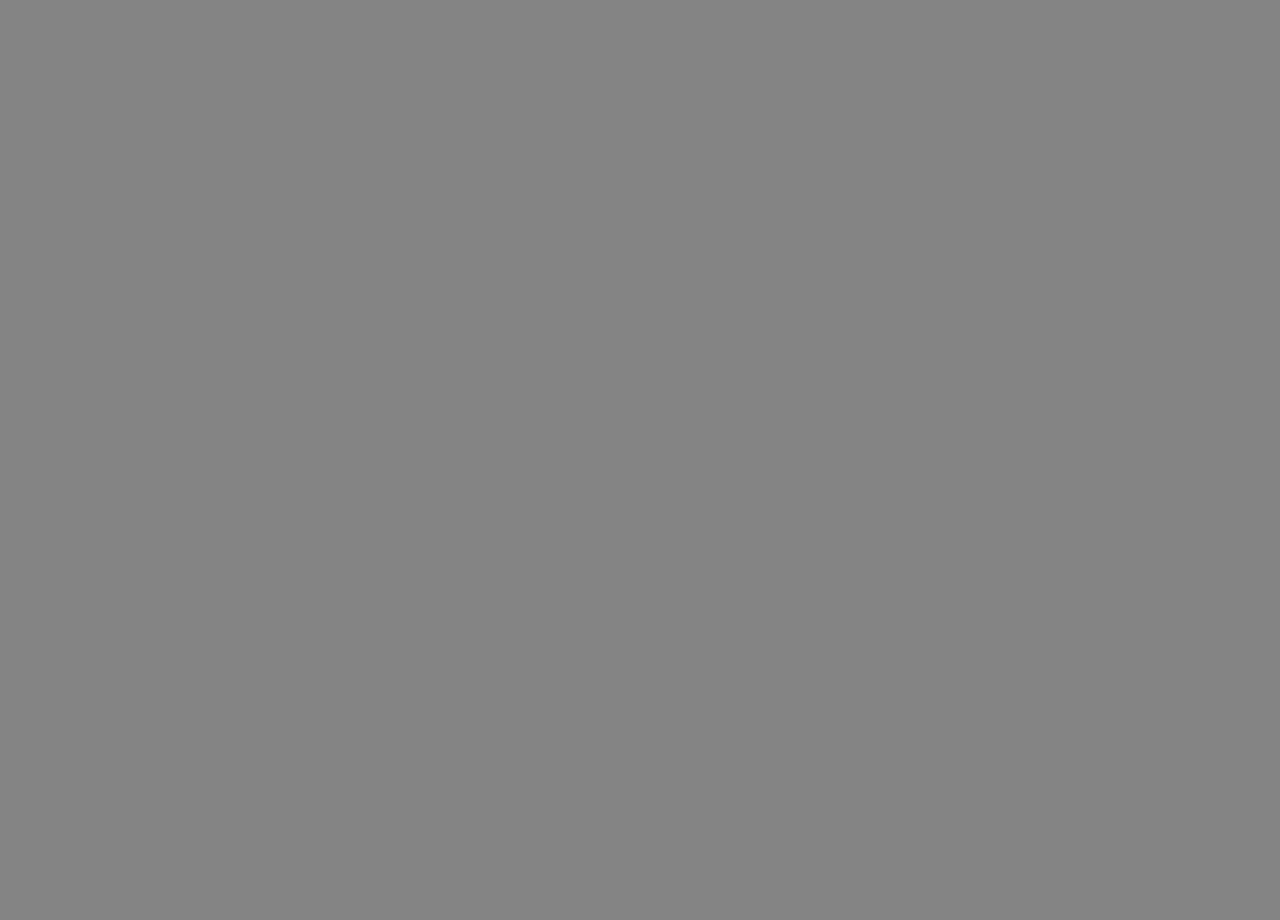
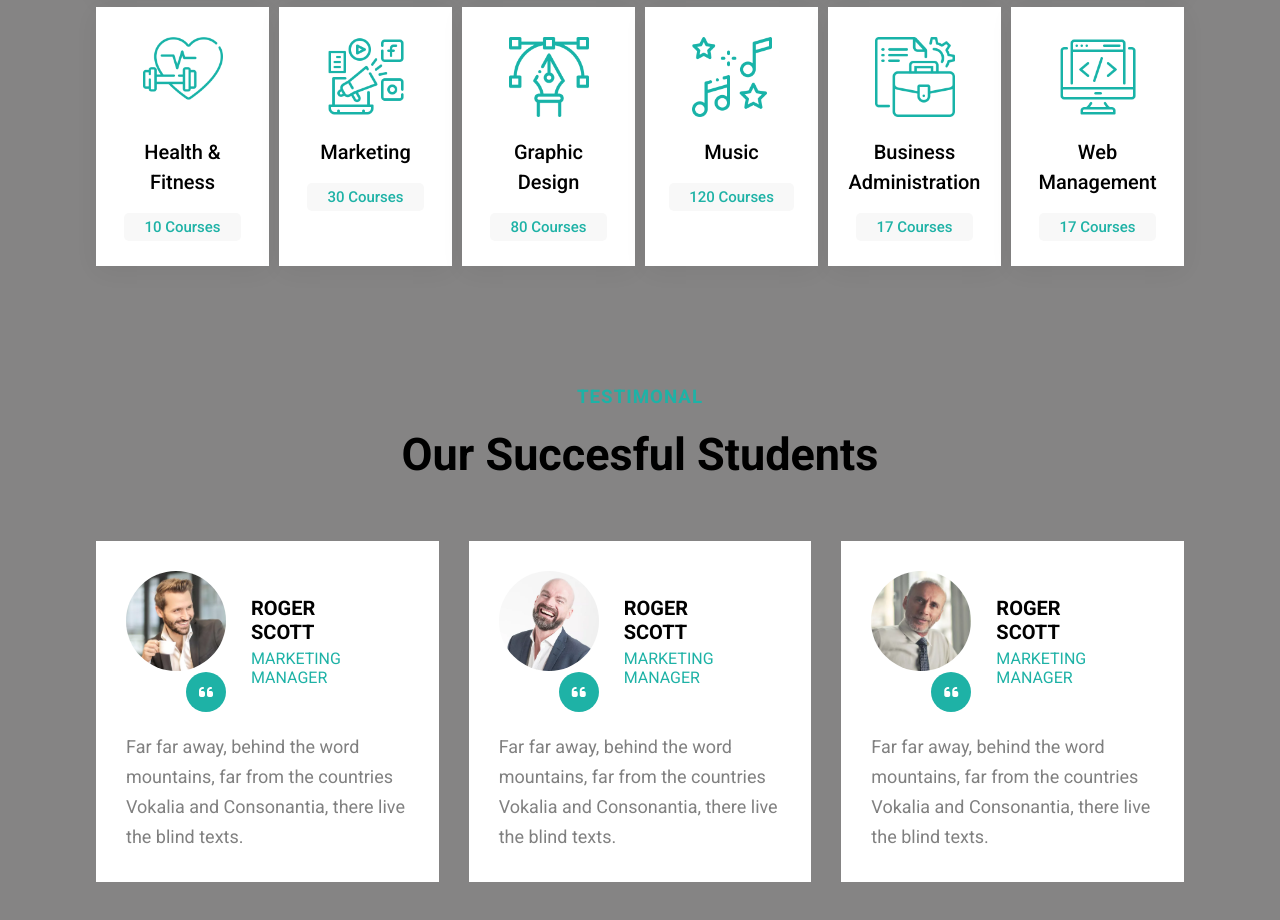
Before and after one commit to khoji-7/online-courses, a React (Vite) app: page / in a window 1280 px wide. Shown: the part 3320-4240 px from the top of the page. Before the commit the page ends 2886 px from the top, so only its background shows below. Built offline with nearby package versions, Linux system fonts and the light colour scheme.

Commit message:
testimonal

```diff
--- a/src/App.jsx
+++ b/src/App.jsx
@@ -7,6 +7,7 @@ import Home from "./components/home/Home";
 import About from "./components/about/About";
 import CourseHome from "./components/allCourse/CourseHome";
 import Team from "./components/Team/Team";
+import Test from "./components/home/testimonal/Test";
 const App = () => {
     return (
         <>
@@ -17,6 +18,8 @@ const App = () => {
                     <Route path="/about" exact component={About} />
                     <Route path="/course" exact component={CourseHome} />
                     <Route path="/team" exact component={Team} />
+                    <Route path="/test" exact component={Test} />
+
 
                 </Switch>
             </Router>
--- a/src/components/home/Home.jsx
+++ b/src/components/home/Home.jsx
@@ -2,6 +2,7 @@ import React from 'react'
 import Hero from './hero/Hero'
 import AboutCard from '../about/AboutCard'
 import HAbout from './hero/HAbout'
+import Test from './testimonal/Test'
 
 const Home = () => {
   return (
@@ -9,6 +10,7 @@ const Home = () => {
       <Hero/>
       <AboutCard/>
       <HAbout/>
+      <Test/>
     </div>
   )
 }
--- a/src/components/home/hero/HAbout.jsx
+++ b/src/components/home/hero/HAbout.jsx
@@ -1,6 +1,7 @@
 import React from "react";
 import Title from "../../common/title/Title";
 import { coursesCard } from "../../../dummydata";
+import OnlineCourse from "../../allCourse/OnlineCourse";
 
 const HAbout = () => {
     return (
@@ -57,6 +58,7 @@ const HAbout = () => {
                     </div>
                 </div>
             </section>
+            <OnlineCourse/>
         </>
     );
 };
--- /dev/null
+++ b/src/components/home/testimonal/Test.jsx
@@ -0,0 +1,36 @@
+import React from "react";
+import Title from "../../common/title/Title";
+import { testimonal } from "../../../dummydata";
+import "./test.css"
+
+const Test = () => {
+    return (
+        <>
+            <section className="testimonal padding">
+                <div className="container">
+                    <Title subtitle="testimonal" title="our succesful students"/>
+
+                    <div className="content grid2">
+                        {testimonal.map((val)=>(
+                            <div className="items shadow">
+                                <div className="box flex">
+                                    <div className="img">
+                                        <img src={val.cover} alt="" />
+                                        <i className="fa fa-quote-left icon"></i>
+                                    </div>
+                                    <div className="name">
+                                        <h2>{val.name}</h2>
+                                        <span>{val.post}</span>
+                                    </div>
+                                </div>
+                                <p>{val.desc}</p>
+                            </div>
+                        ))}
+                    </div>
+                </div>
+            </section>
+        </>
+    );
+};
+
+export default Test;
--- /dev/null
+++ b/src/components/home/testimonal/test.css
@@ -0,0 +1,43 @@
+.testimonal .items {
+    padding: 30px;
+    transition: 0.5s;
+}
+.testimonal .img{
+    position: relative;
+}
+.testimonal img{
+    width: 100px;
+    height: 100px;
+    border-radius: 50%;
+}
+.testimonal i{
+    position: absolute;
+    bottom: 0;
+    left: 60px;
+    background-color: #1eb2a6;
+    color: #fff;
+}
+.testimonal .name{
+    margin: 25px;
+}
+.testimonal .name h2{
+    font-size: 20px;
+    margin-bottom: 5px;
+}
+.testimonal .name span{
+    color: #1eb2a6;
+}
+.testimonal p{
+    margin-top: 20px;
+    color: gray;
+    transition: 0.5s;
+}
+.testimonal .items:hover{
+    background-color: #1eb2a6;
+    color: white;
+    cursor: pointer;
+}
+.testimonal .items:hover i{
+    background-color: #fff;
+    color: #1eb2a6;
+}
```
